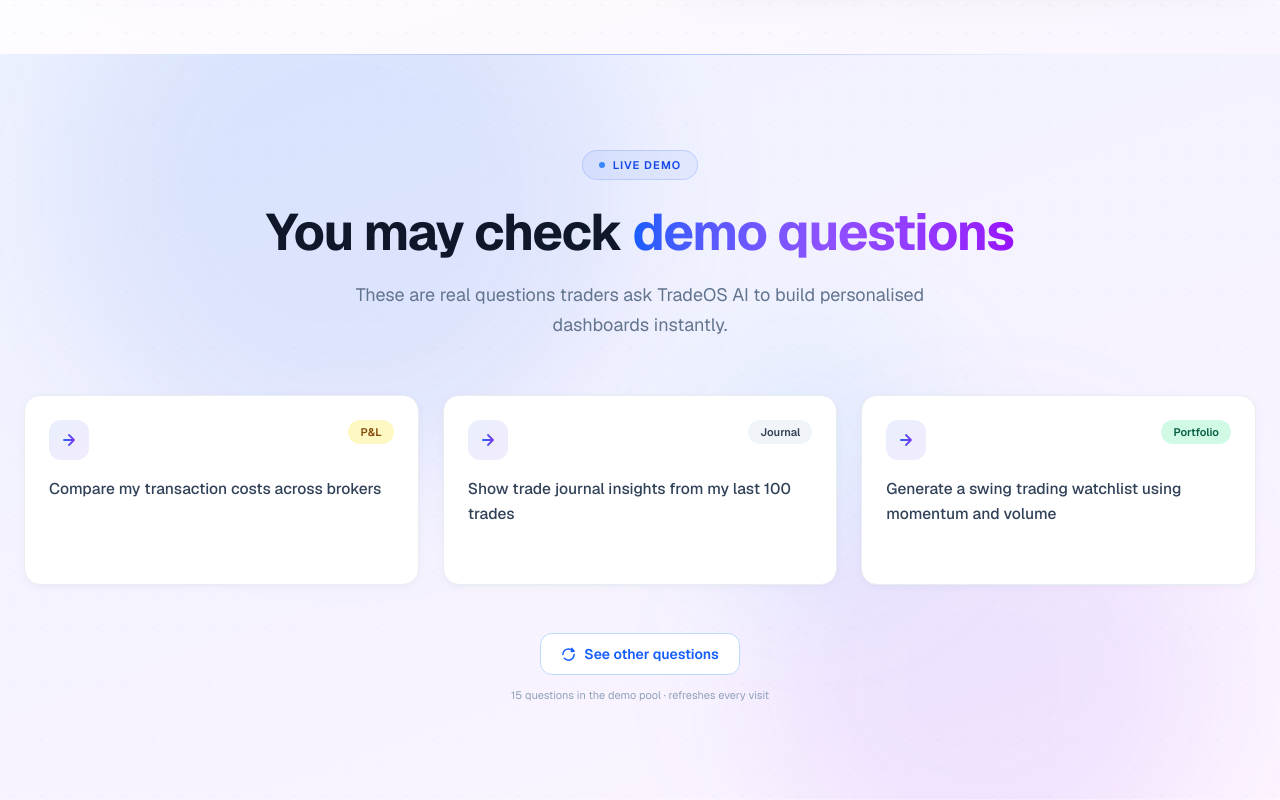
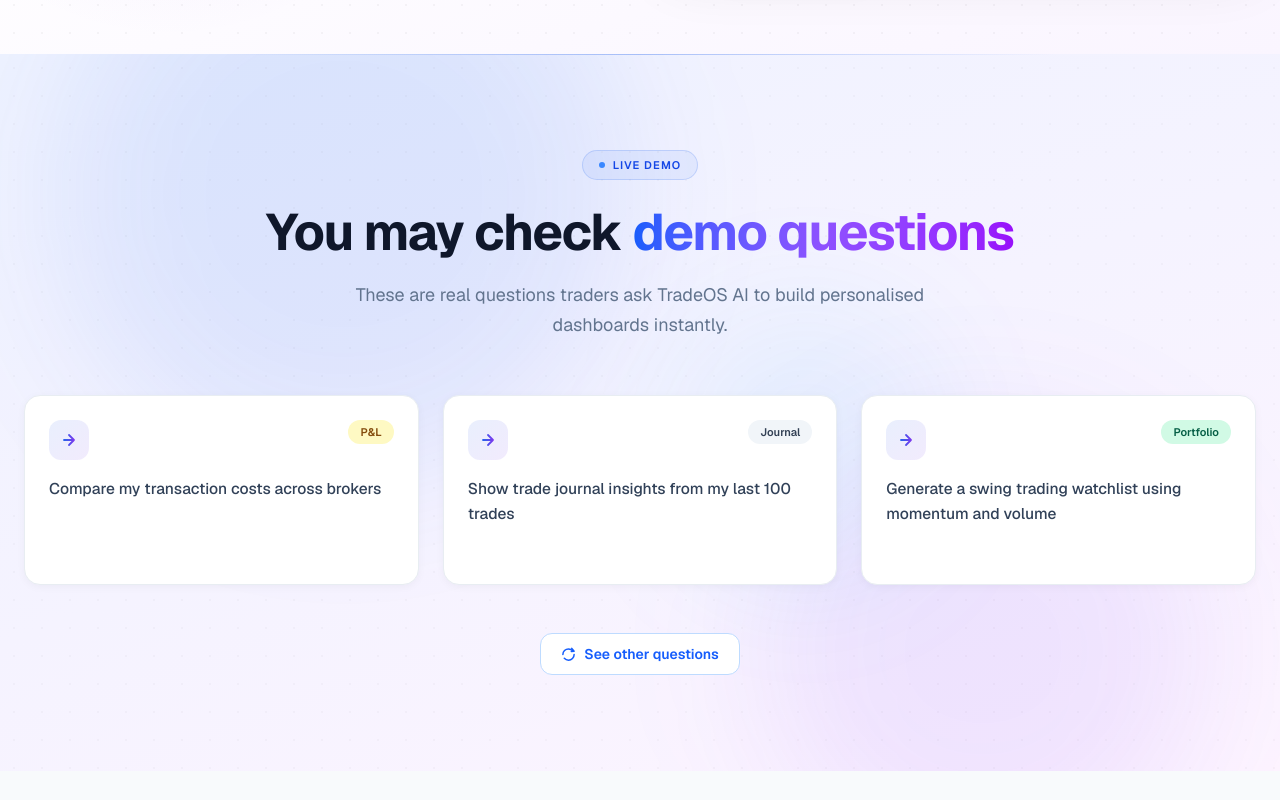
Before and after one commit to gaurangB05/QuantPilot, a Next.js app: page / in a window 1280 px wide. Shown: the part 802-1602 px from the top of the page. After the commit the page ends 1573 px from the top, so only its background shows below. Built offline with nearby package versions, Linux system fonts and the light colour scheme.

Commit message:
remove pool size footer text

```diff
--- a/src/components/DemoSection.tsx
+++ b/src/components/DemoSection.tsx
@@ -296,7 +296,6 @@
             <RefreshIcon spinning={spinning} />
             See other questions
           </motion.button>
-          <p className="text-[11px] text-slate-400">15 questions in the demo pool · refreshes every visit</p>
         </motion.div>
       </div>
     </motion.section>
```
